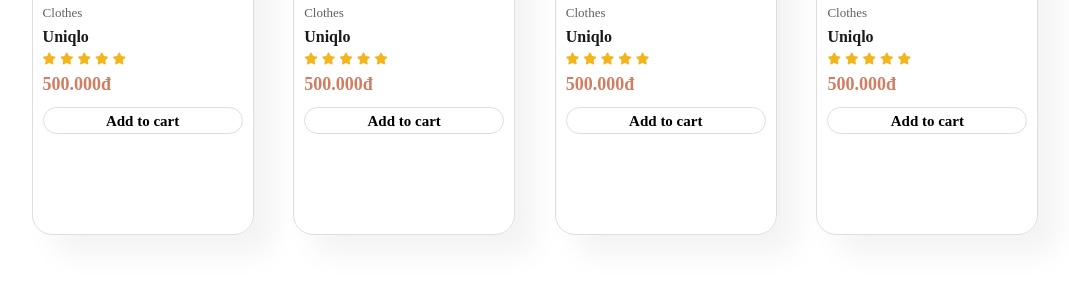
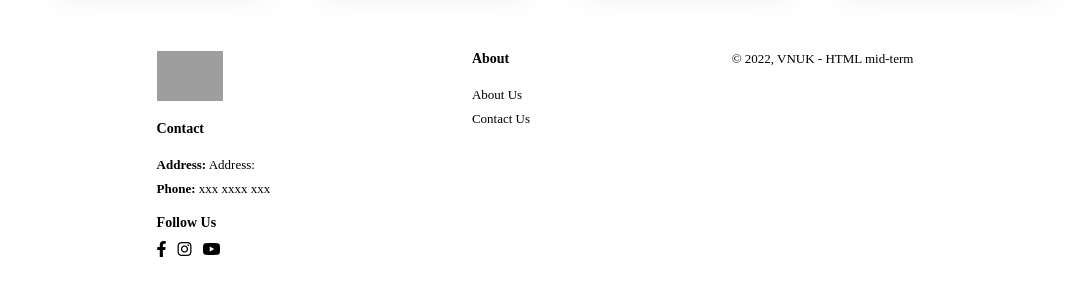
Before and after one commit to systemis/website-midterm-, a PHP site: page /product.html in a window 1280 px wide. Shown: the part 1537-1824 px from the top of the page, without its empty margins (105-1174 px from the left). After the commit the page ends 1794 px from the top, so only its background shows below. Run offline with PHP 8.4, Linux system fonts and the light colour scheme; some web fonts are replaced; grey boxes are pictures that could not be loaded.

Commit message:
Update product.css

```diff
--- a/css/product.css
+++ b/css/product.css
@@ -19,13 +19,20 @@
     top: 0;
     left: 0;
 }
-#name-logo {
+
+#logo a {
+    display: flex;
+    align-items: center;
+    justify-content: space-evenly;
+}
+
+#logo a span {
     text-decoration: none;
-    font-weight: 500;
     font-size: 20px;
     color: #BB743A;
-    margin-right: 620px;
+    padding-left: 7px;
 }
+
 #navbar {
     display: flex;
     align-items: center;
@@ -43,7 +50,7 @@
 
     text-decoration: none;
     font-size: 17px;
-    font-weight: 500;
+    font-weight: 600;
     color: #BB743A;
     transition: 0.3s ease;
 }
@@ -62,10 +69,14 @@
     background-color: #8A566E;
     position: absolute;
     left: 30px;
-
 }
 
-.logo {
+#mobile {
+    display: none;
+    align-items: center;
+}
+
+.logo-img {
     min-width: auto;
     height: 50px;
 }
@@ -151,3 +162,95 @@
     border: 1px solid #E2DCDE;
     border-radius: 20px;
 }
+
+footer {
+    display: flex;
+    flex-wrap: wrap;
+    justify-content: space-evenly;
+    margin: 20px 60px;
+}
+
+footer .col{
+    display: flex;
+    flex-direction: column;
+    align-items: flex-start;
+    margin-bottom: 20px;
+}
+
+footer .logo-img {
+    padding-bottom: 20px;
+}
+
+footer h4 {
+    font-size: 14px;
+    padding-bottom: 20px;
+}
+
+footer p {
+    font-size: 13px;
+    margin: 0 0 8px 0;
+}
+
+footer a {
+    font-size: 13px;
+    text-decoration: none;
+    margin: 0 0 8px 0;
+    color: black
+}
+
+footer .follow i {
+    cursor: pointer;
+    padding-right: 7px;
+}
+
+footer .follow h5 {
+    font-size: 14px;
+    padding-bottom: 10px;
+    padding-top: 10px;
+}
+
+footer .follow i:hover
+footer a:hover{
+    color: #BB743A;
+
+}
+
+footer .copyright {
+    text-align: center;
+}
+
+@media (max-width: 800px) {
+    #navbar {
+        display: flex;
+        align-items: flex-start;
+        justify-content: flex-start;
+        flex-direction: column;
+        position: fixed;
+        top: 0;
+        right: -300px;
+        height: 100vh;
+        width: 300px;
+        background-color: #f5f5f5;
+        box-shadow: 0 40px 60px rgba(0, 0, 0, 0.1);
+        padding: 80px 0 0 10px;
+    }
+
+    #navbar .active {
+        right: 0px;
+    }
+
+    #navbar li {
+        margin-top: 25px;
+    }
+
+    #mobile {
+        display: flex;
+        align-items: center;
+    }
+
+    #mobile i {
+        color: #BB743A;
+        font-size: 20px;
+        padding-left: 20px;
+    }
+}
```
